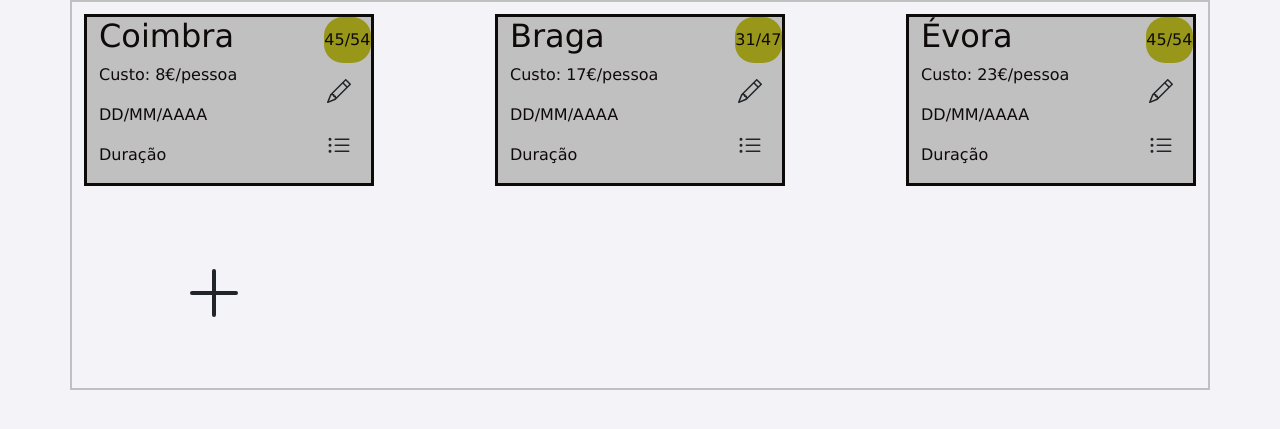
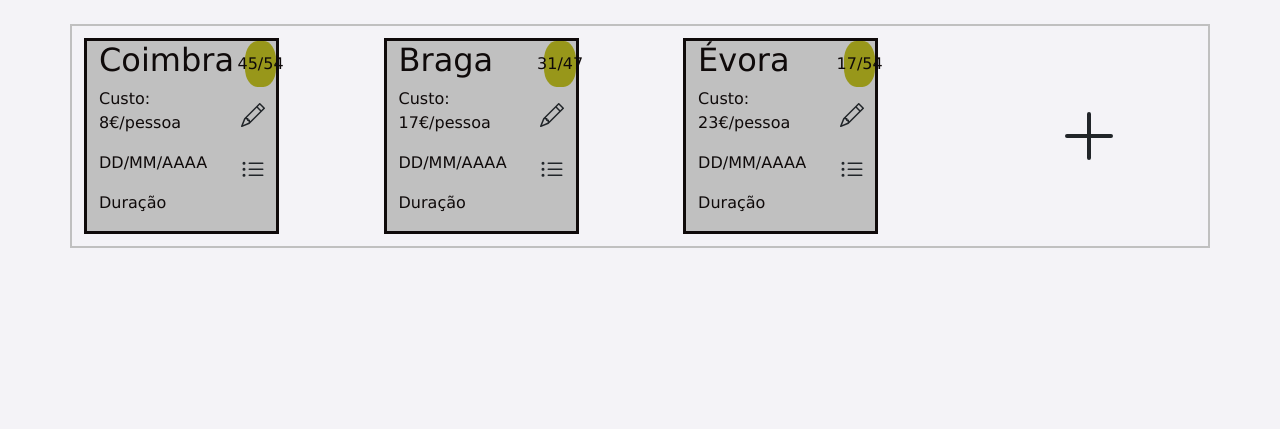
Before and after one commit to tiagomneves-pt/AwayPlanner, a PHP site: page /viagens.html in a window 1280 px wide. Shown: the part 72-501 px from the top of the page. Run offline with PHP 8.4, Linux system fonts and the light colour scheme.

Commit message:
Responsividade melhorada

```diff
--- a/css/styles.css
+++ b/css/styles.css
@@ -3,7 +3,7 @@
 ***Códigos hexa porreiros***
 branco: #f4f3f7
 preto: #0f0a0a
-cinzento:
+cinzento: #C0C0C0
 cor-primária:
 cor-secundária:
 */
--- a/viagens.html
+++ b/viagens.html
@@ -11,7 +11,7 @@
 <body>
 
     <!--Navbar-->
-    <nav class="navbar navbar-expand-lg bf-body-terciary">
+    <nav class="navbar navbar-expand-lg bf-body-terciary mb-4">
         <div class="container-fluid">
             <button class="navbar-toggler" type="button" data-bs-toggle="collapse" data-bs-target="#navbarSupportedContent" aria-controls="navbarSupportedContent" aria-expanded="false" aria-label="Toggle navigation">
                 <span class="navbar-toggler-icon"></span>
@@ -47,8 +47,10 @@
     <!--Viagem (singular - esta div fará parte da grelha)-->
     <div class="container" style="border: 2px solid #C0C0C0;">
         <div class="row justify-content-between" id="grelha-viagens">
-            <div class="div-viagem col-3"> <!--Viagem nº1-->
-                <div class="row justify-content-between">
+
+            <!--Viagem nº1-->
+            <div class="div-viagem col-12 col-sm-5 col-md-4 col-lg-2">
+                <div class="row justify-content-between"> <!--FIXME: Responsividade estoira no tamanho xs (possivelmente por só haver uma div por coluna). Será daqui?-->
                     <div class="col-9 align-self-start d-flex">
                         <h2>Coimbra</h2>
                     </div>
@@ -70,7 +72,8 @@
                 </div>
             </div>
 
-            <div class="div-viagem col-3"> <!--Viagem nº2-->
+            <!--Viagem nº2-->
+            <div class="div-viagem col-12 col-sm-5 col-md-4 col-lg-2">
                 <div class="row justify-content-between">
                     <div class="col-9 align-self-start d-flex">
                         <h2>Braga</h2>
@@ -92,13 +95,15 @@
                     </div>
                 </div>
             </div>
-            <div class="div-viagem col-3"> <!--Viagem nº3-->
+
+            <!--Viagem nº3-->
+            <div class="div-viagem col-12 col-sm-5 col-md-4 col-lg-2">
                 <div class="row justify-content-between">
                     <div class="col-9 align-self-start d-flex">
                         <h2>Évora</h2>
                     </div>
                     <div class="num-inscritos col-2 d-flex align-items-center justify-content-center">
-                        45/54
+                        17/54
                     </div>
 
                     <div class="col-9">
@@ -114,7 +119,9 @@
                     </div>
                 </div>
             </div>
-            <div class="col-3 mt-5 mb-5 d-flex justify-content-center"> <!--Adicionar viagem-->
+
+            <!--Adicionar viagem-->
+            <div class="col-xs-12 m-4 col-sm-5 col-md-3 col-lg-2 mt-5 mb-5 d-flex justify-content-center">
                 <button type="button" class="btn btn-ap-secundary m-2" data-bs-toggle="modal" data-bs-target="#novaViagemModal"><svg xmlns="http://www.w3.org/2000/svg" width="64" height="64" fill="currentColor" class="bi bi-plus-lg" viewBox="0 0 16 16"><path fill-rule="evenodd" d="M8 2a.5.5 0 0 1 .5.5v5h5a.5.5 0 0 1 0 1h-5v5a.5.5 0 0 1-1 0v-5h-5a.5.5 0 0 1 0-1h5v-5A.5.5 0 0 1 8 2"/></svg></button>
             </div>
         </div>
```
Also changed, not shown: index.html (+4 -5 lines).
